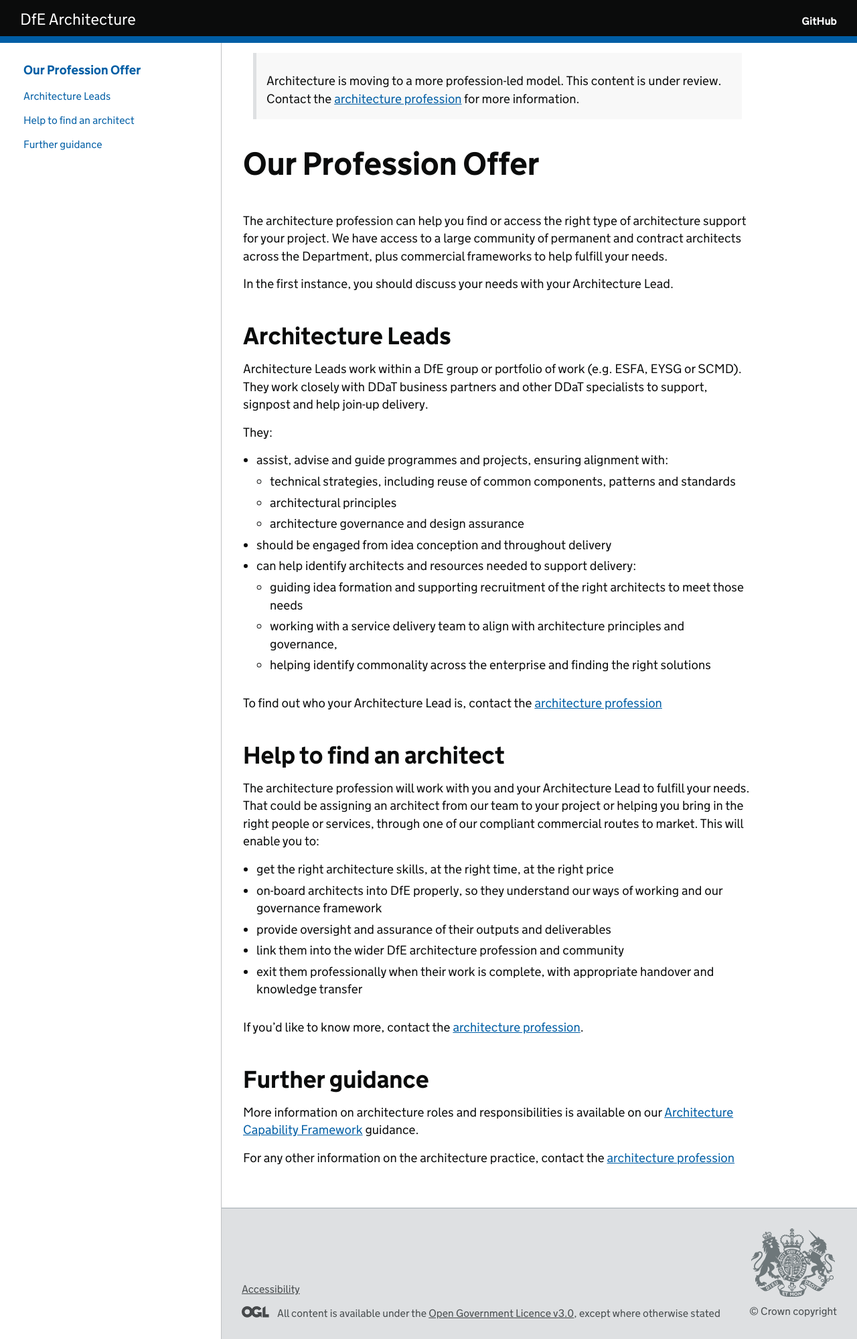
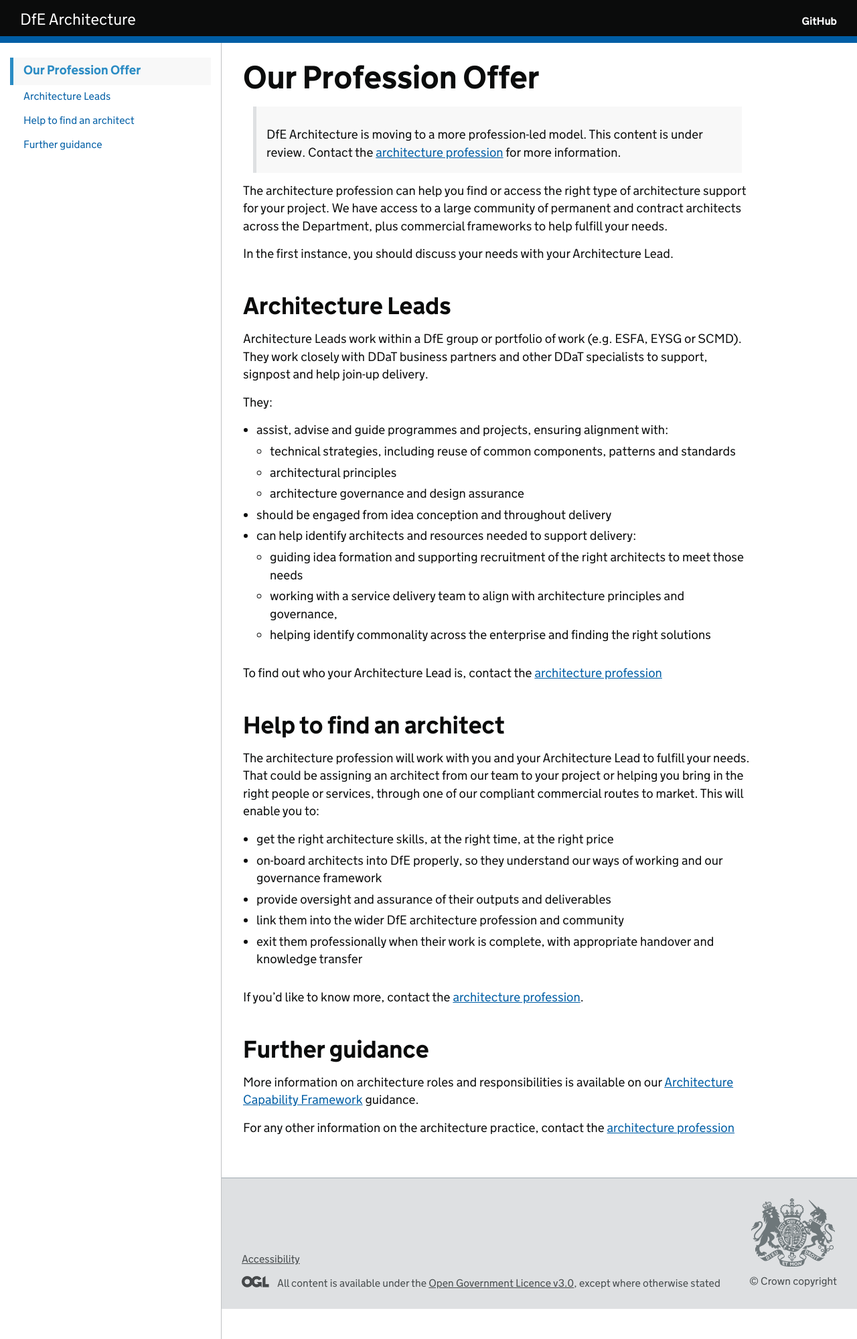
Before and after one commit to DFE-Digital/architecture, a Jekyll site: the page built from profession/our-profession-offer.md, in a window 1280 px wide. Shown: the whole page at 67% size. Built offline with Jekyll 4.4.1, drawn with Linux system fonts in a browser that asks for light colours; our own code applies the rules of GitHub Pages for plain Markdown files.

Commit message:
Tweaks (post profession commit)

```diff
--- a/profession/our-profession-offer.md
+++ b/profession/our-profession-offer.md
@@ -3,9 +3,9 @@ category: Offer
 expires: 2020-12-01
 ---
 
-> Architecture is moving to a more profession-led model. This content is under review. Contact the [architecture profession](mailto:architecture.profession@education.gov.uk) for more information.
+# Our Profession Offer
 
-# Our Profession Offer
+> DfE Architecture is moving to a more profession-led model. This content is under review. Contact the [architecture profession](mailto:architecture.profession@education.gov.uk) for more information.
 
 The architecture profession can help you find or access the right type of architecture support for your project.
 We have access to a large community of permanent and contract architects across the Department, plus commercial frameworks to help fulfill your needs.
```
Also changed, not shown: assurance/assurance-and-design.md (+2 -2 lines), capability/architecture-capability-framework.md (+1 -1 lines).
